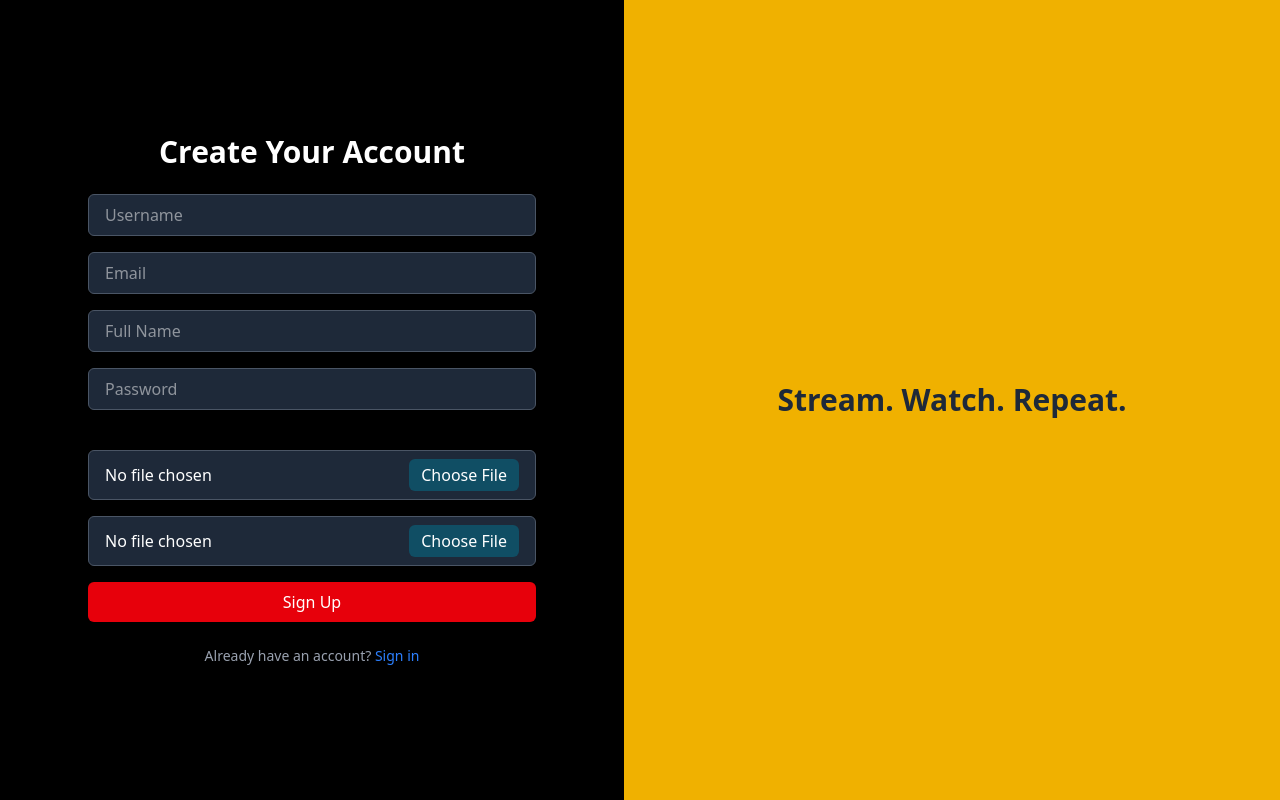
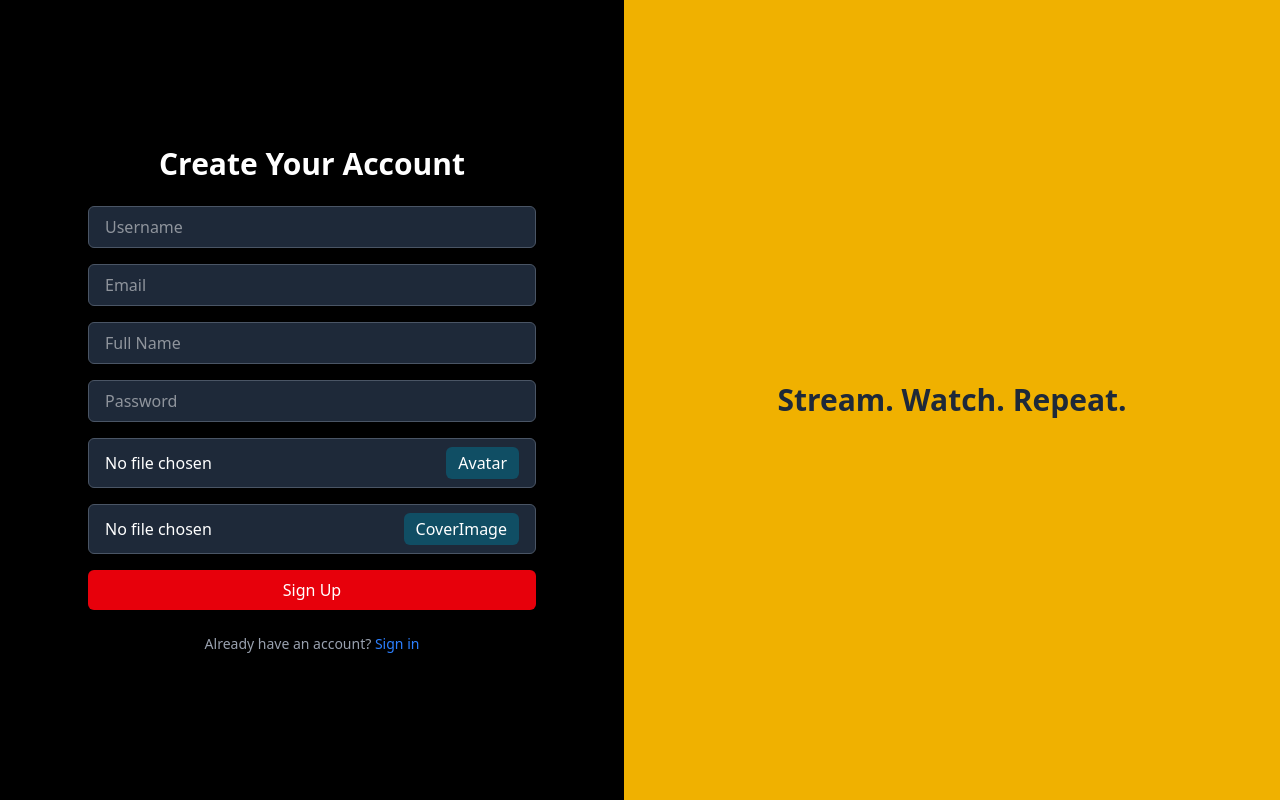
Before and after one commit to DIVYANSH4711/youtube-clone-frontend, a React (Vite) app: page /auth/register in a window 1280 px wide. Built offline with nearby package versions, Linux system fonts and the light colour scheme; a web font is replaced by a local one.

Commit message:
making things simple

```diff
--- a/src/components/Authentication/Register.jsx
+++ b/src/components/Authentication/Register.jsx
@@ -107,6 +107,7 @@ export default function Register() {
                   />
 
                   {/* Custom File Input for Avatar */}
+                     {/* <label htmlFor="avatarUpload" className="chakra-petch-regular text-white font-extrabold mb-1">Avatar - *Required</label> */}
                   <div className="w-full relative">
                      <input
                         type="file"
@@ -117,17 +118,17 @@ export default function Register() {
                         className="hidden"
                         id="avatarUpload"
                      />
-                     <select name="avatar" id=""></select>
                      <label
                         htmlFor="avatarUpload"
                         className="cursor-pointer flex justify-between items-center bg-gray-800 text-white px-4 py-2 border border-gray-600 rounded-md"
                      >
                         <span>{avatarName}</span>
-                        <span className="bg-cyan-900 text-white px-3 py-1 rounded-md">Choose File</span>
+                        <span className="bg-cyan-900 text-white px-3 py-1 rounded-md">Avatar</span>
                      </label>
                   </div>
 
                   {/* Custom File Input for Cover Image (Optional) */}
+
                   <div className="w-full relative">
                      <input
                         type="file"
@@ -142,7 +143,7 @@ export default function Register() {
                         className="cursor-pointer flex justify-between items-center bg-gray-800 text-white px-4 py-2 border border-gray-600 rounded-md"
                      >
                         <span>{coverImageName}</span>
-                        <span className="bg-cyan-900 text-white px-3 py-1 rounded-md">Choose File</span>
+                        <span className="bg-cyan-900 text-white px-3 py-1 rounded-md">CoverImage</span>
                      </label>
                   </div>
 
```
